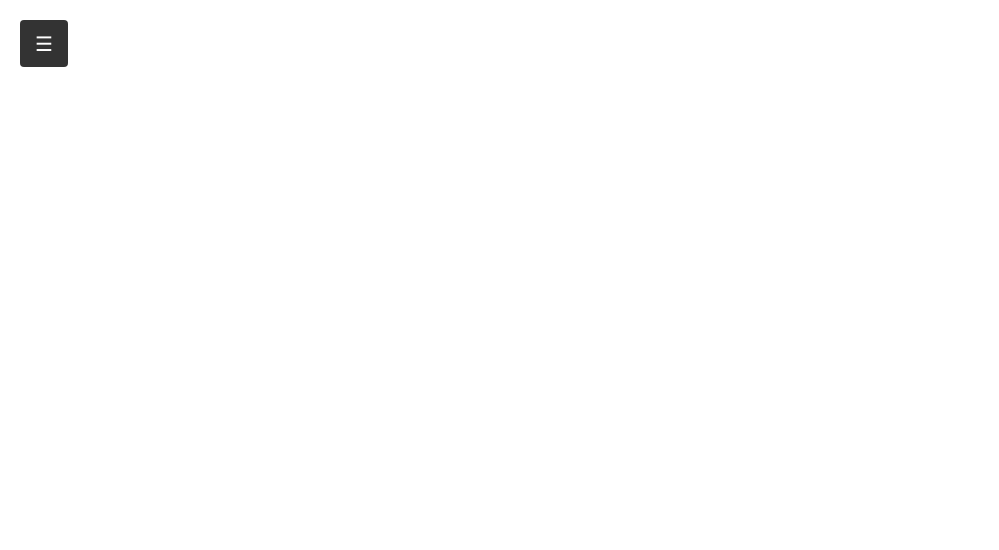
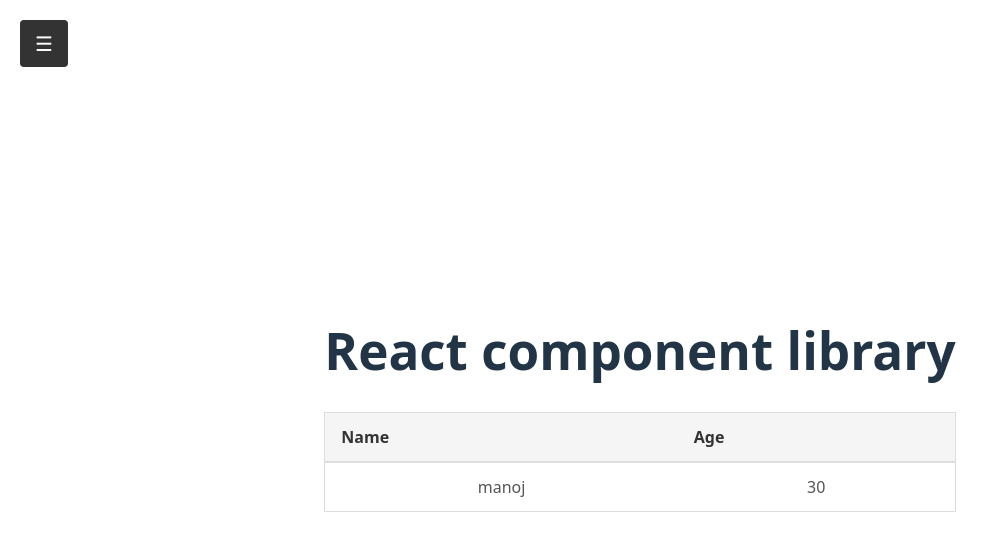
Before and after one commit to MANOJGARJE123/react-component-library, a React (Vite) app in the folder React-Component-Library/: page / in a window 1280 px wide. Shown: the top 550 px of the page, without its empty margins (0-999 px from the left). Built offline with nearby package versions, Linux system fonts and the light colour scheme.

Commit message:
Changes : Styling

```diff
--- a/React-Component-Library/src/App.jsx
+++ b/React-Component-Library/src/App.jsx
@@ -1,19 +1,30 @@
 import { useState } from 'react'
-import reactLogo from './assets/react.svg'
-import viteLogo from '/vite.svg'
 import './App.css'
 import { SideBar } from './components/SideBar'
+import { TableGrid } from './components/TableGrid/TableGrid'
 
 function App() {
-  const [count, setCount] = useState(0)
   const [isSidearOpen, setIsSidebarOpen] = useState(false);
+  const columns = [
+    { key: 'name', label: 'Name' },
+    { key: 'age', label: 'Age' },
+  ];
+  const rowData = [
+    { name: 'manoj', age: 30 },
+  ];
 
   return (
-    <>
+    <div>
+    <div>
       <SideBar isOpen={isSidearOpen} onOpen={() => setIsSidebarOpen(true)} onClose={() => setIsSidebarOpen(false)}>
         <h2>SideBar Content</h2>
       </SideBar>
-    </>
+    </div>
+    <div>
+      <h1>React component library</h1>
+         <TableGrid columns={columns} rowData={rowData}></TableGrid>
+    </div>
+    </div>
   )
 }
 
--- a/React-Component-Library/src/components/SideBar/SideBar.css
+++ b/React-Component-Library/src/components/SideBar/SideBar.css
@@ -26,6 +26,7 @@
   top : 0;
   left : 0;
   background-color: white;
+  color: #333;
   transition: transform 0.5s;
   z-index: 1001;
   overflow-y: auto;
@@ -68,4 +69,5 @@
 .sidebar-content {
   flex: 1;
   overflow-y: auto;
+  padding: 20px;
 }
```
